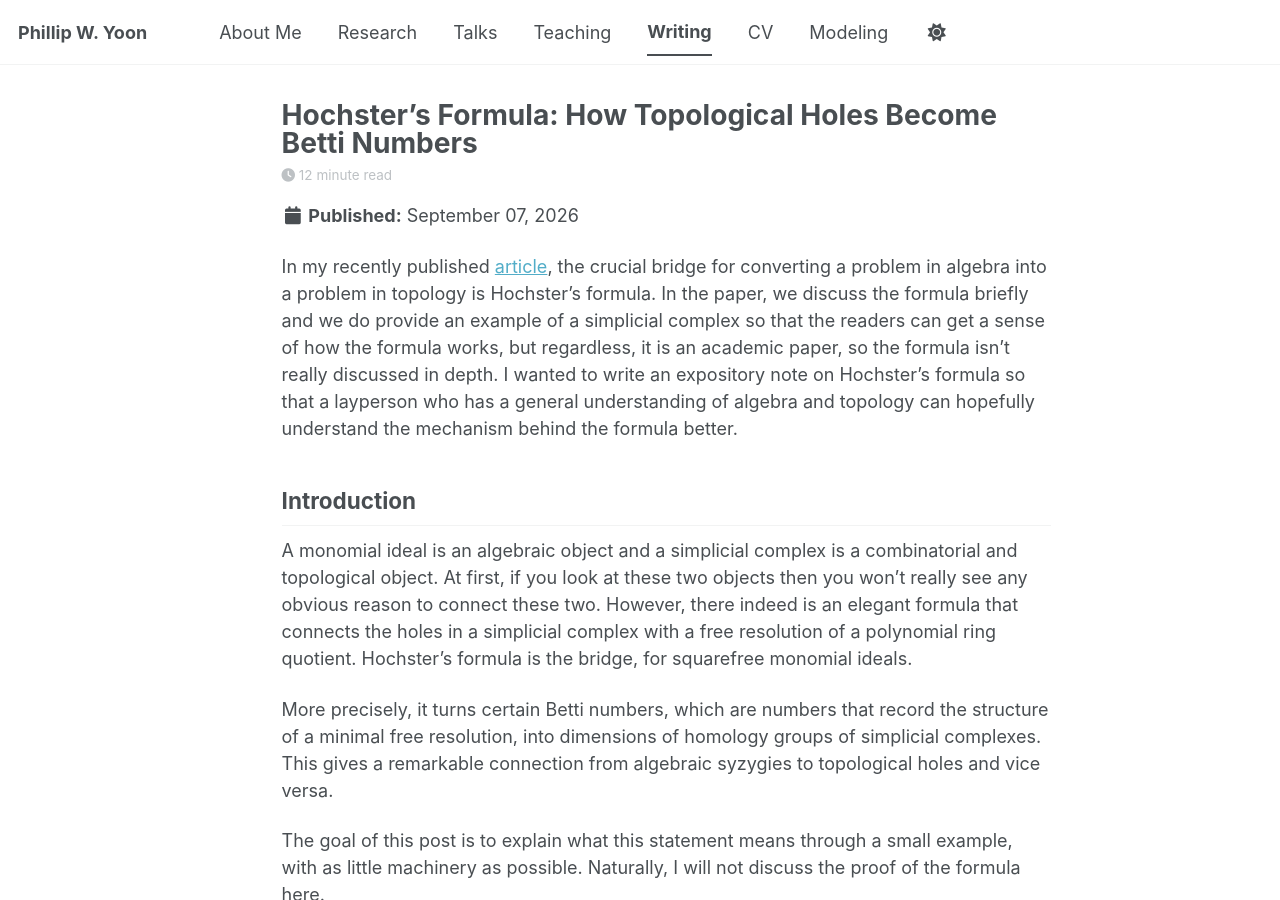
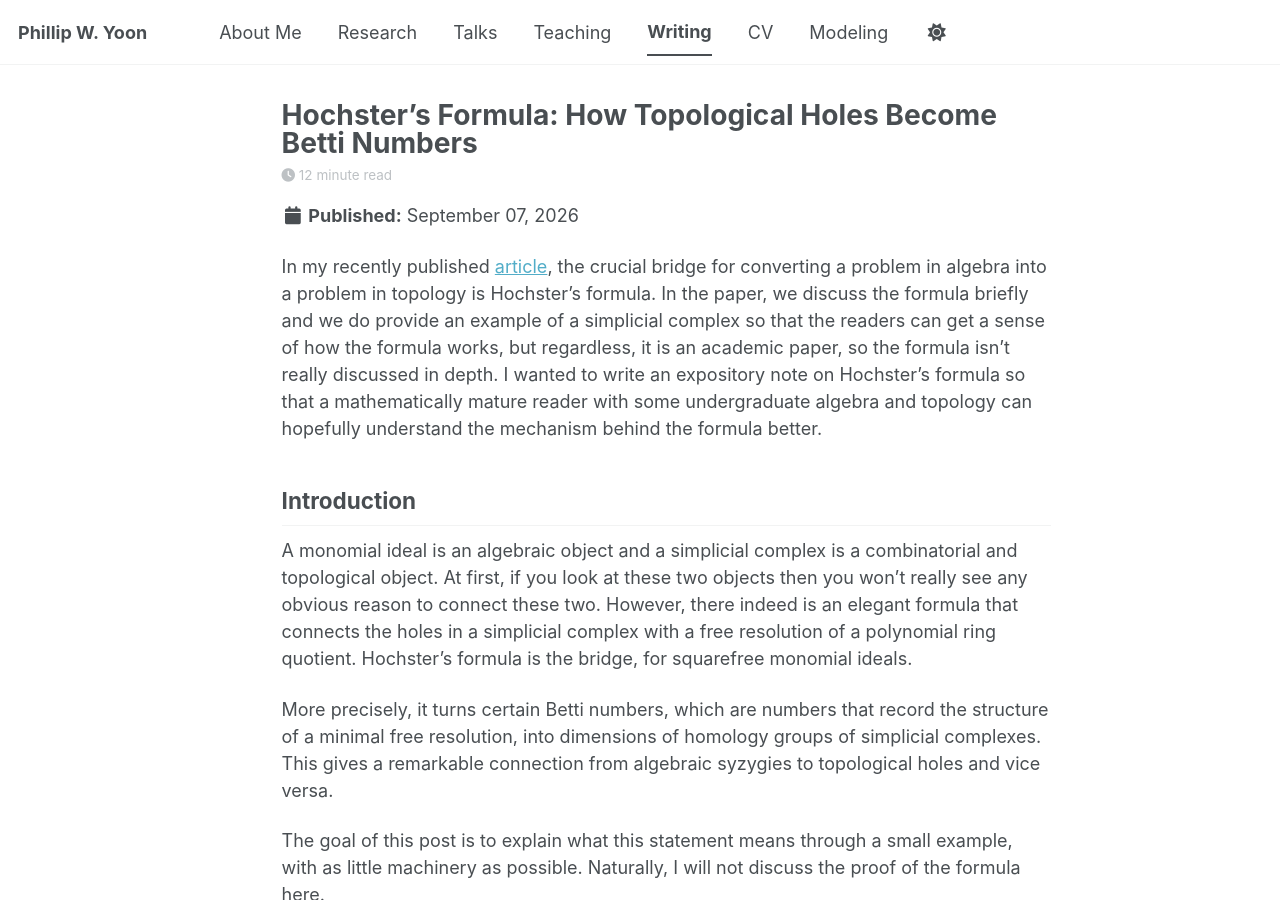
Before and after one commit to pwyoon/pwyoon.github.io, a Jekyll site: the page built from _posts/2026-09-07-math-02.md, in a window 1280 px wide and 900 px high. Built offline with Jekyll 4.4.1, drawn with Linux system fonts in a browser that asks for light colours; comment, search, counter and statistics services are not loaded; a style sheet for code colours, icons or effects is not loaded; part of the change alters nothing that is shown; some of the changed text lies outside the part shown.

Commit message:
Clarify language in Hochster's formula exposition

```diff
--- a/_posts/2026-09-07-math-02.md
+++ b/_posts/2026-09-07-math-02.md
@@ -10,7 +10,7 @@ comments: true
 mathjax: true
 ---
 
-In my recently published [article](https://arxiv.org/abs/2607.10639), the crucial bridge for converting a problem in algebra into a problem in topology is Hochster's formula. In the paper, we discuss the formula briefly and we do provide an example of a simplicial complex so that the readers can get a sense of how the formula works, but regardless, it is an academic paper, so the formula isn't really discussed in depth. I wanted to write an expository note on Hochster's formula so that a layperson who has a general understanding of algebra and topology can hopefully understand the mechanism behind the formula better.
+In my recently published [article](https://arxiv.org/abs/2607.10639), the crucial bridge for converting a problem in algebra into a problem in topology is Hochster's formula. In the paper, we discuss the formula briefly and we do provide an example of a simplicial complex so that the readers can get a sense of how the formula works, but regardless, it is an academic paper, so the formula isn't really discussed in depth. I wanted to write an expository note on Hochster's formula so that a mathematically mature reader with some undergraduate algebra and topology can hopefully understand the mechanism behind the formula better.
 
 ## Introduction
 
@@ -214,7 +214,7 @@ $$
 \longrightarrow 0.
 $$
 
-The loop in the square has become a second syzygy. To summarize this process:
+The loop in the square has detected the relation among the two generators. To summarize this process:
 
 <p align="center">
   <img src="/assets/images/math-02/hochster-summary.png"
@@ -279,4 +279,4 @@ $$
 }
 $$
 
-In our example, $I = (x_1x_3,x_2x_4),$ two disconnected vertices detected the two minimal generators, while the loop around the entire square detected the relation between them. The topology of a four-cycle encoded the nontrivial Betti numbers of its Stanley--Reisner ring.
+In our example, $I = (x_1x_3,x_2x_4),$ the two disconnected induced subcomplexes detected the two minimal generators, while the loop around the entire square detected the relation between them. The topology of a four-cycle encoded the nontrivial Betti numbers of its Stanley--Reisner ring.
```
